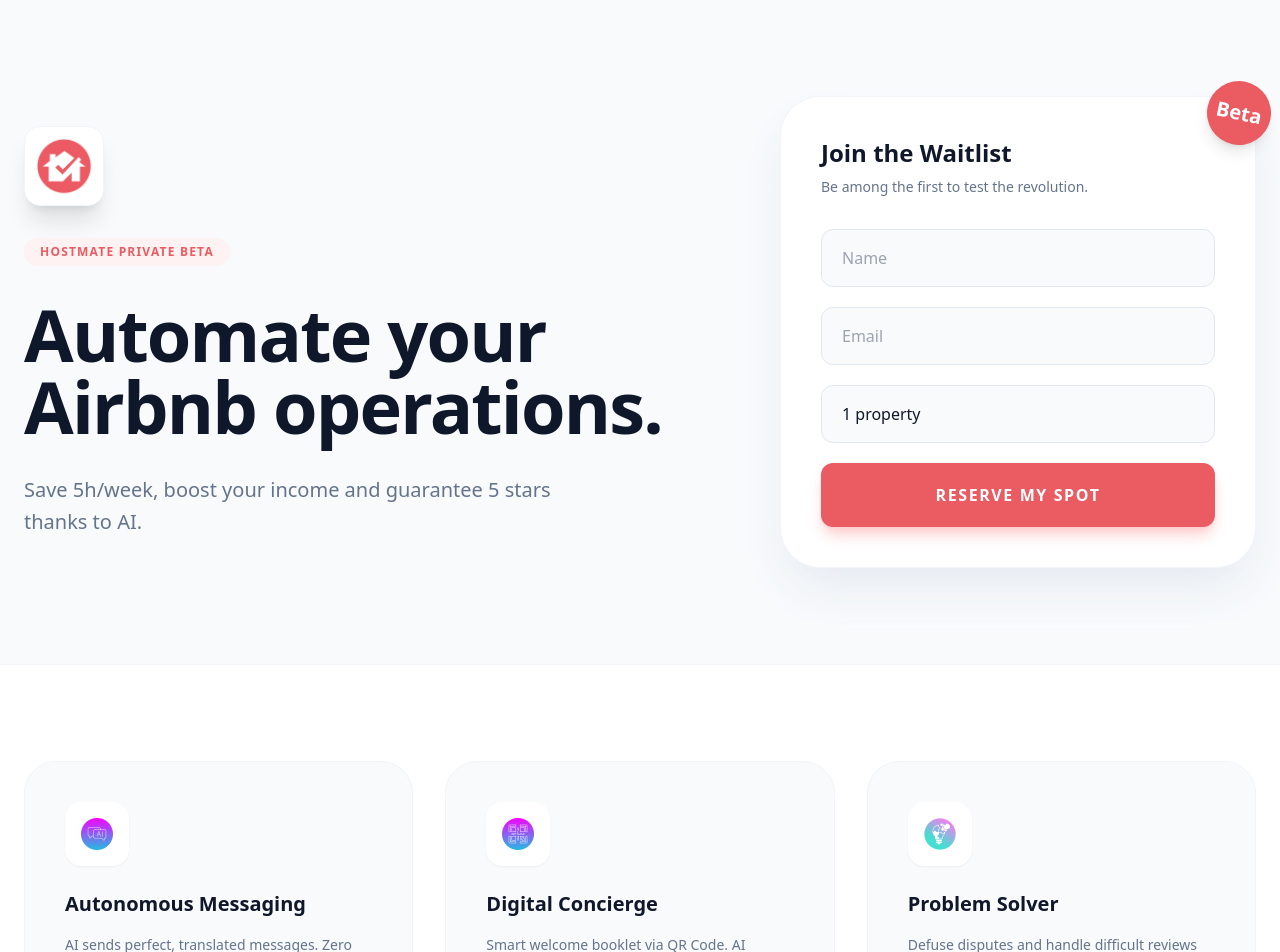
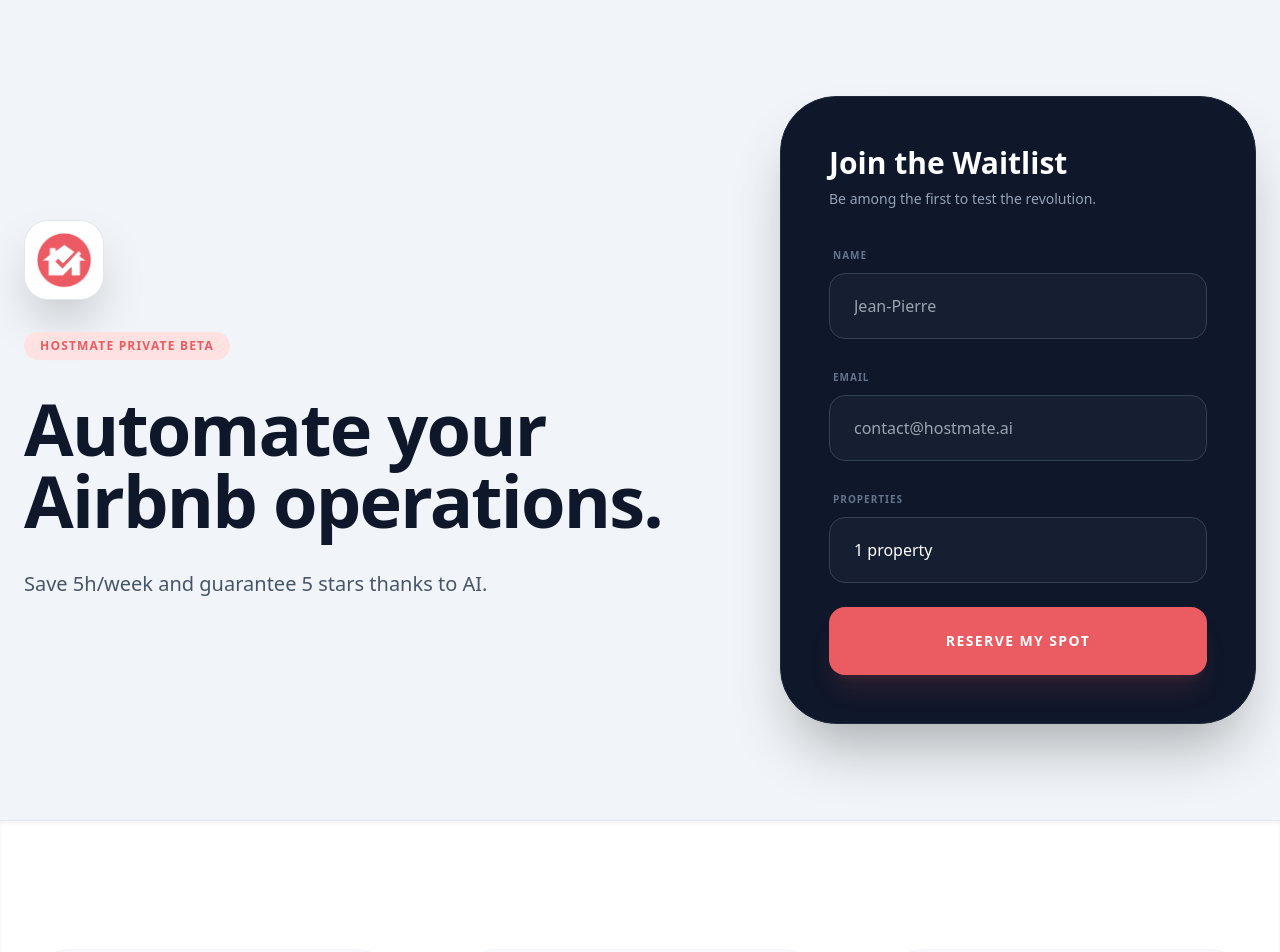
Before and after one commit to MOMOSIGMA/Hostmate_vitrine, a React (Vite) app: page / in a window 1280 px wide. Shown: the top 952 px of the page. Built offline with nearby package versions, Linux system fonts and the light colour scheme.

Commit message:
capture de langue

```diff
--- a/src/App.tsx
+++ b/src/App.tsx
@@ -5,13 +5,13 @@ const translations = {
   en: {
     badge: "HostMate Private Beta",
     heroTitle: "Automate your Airbnb operations.",
-    heroSubtitle: "Save 5h/week, boost your income and guarantee 5 stars thanks to AI.",
+    heroSubtitle: "Save 5h/week and guarantee 5 stars thanks to AI.",
     pillar1Title: "Autonomous Messaging",
     pillar1Desc: "AI sends perfect, translated messages. Zero manual entry, 24/7 responsiveness.",
     pillar2Title: "Digital Concierge",
     pillar2Desc: "Smart welcome booklet via QR Code. AI answers guest questions in real time.",
     pillar3Title: "Problem Solver",
-    pillar3Desc: "Defuse disputes and handle difficult reviews strategically to protect your rating.",
+    pillar3Desc: "Defuse disputes and handle reviews strategically to protect your rating.",
     formTitle: "Join the Waitlist",
     formSubtitle: "Be among the first to test the revolution.",
     labelName: "Name",
@@ -22,10 +22,8 @@ const translations = {
     opt3: "5+ properties",
     btnJoin: "RESERVE MY SPOT",
     btnLoading: "Sending...",
-    msgSuccess: "Welcome to the waitlist!",
-    msgError: "An error occurred.",
-    msgEmailExists: "Already registered.",
-    msgFieldRequired: "Name and email required."
+    thanksTitle: "You're on the list! 🎉",
+    thanksMsg: "Check your inbox. A confirmation email is on its way. Welcome to the HostMate family!",
   },
   fr: {
     badge: "HostMate Beta Privée",
@@ -47,10 +45,8 @@ const translations = {
     opt3: "Plus de 5",
     btnJoin: "RÉSERVER MA PLACE",
     btnLoading: "Envoi...",
-    msgSuccess: "Bienvenue dans la liste !",
-    msgError: "Une erreur est survenue.",
-    msgEmailExists: "Déjà inscrit.",
-    msgFieldRequired: "Prénom et email requis."
+    thanksTitle: "C'est validé ! 🎉",
+    thanksMsg: "Merci pour votre confiance. Un email de confirmation arrive dans votre boîte. À très vite !",
   }
 }
 
@@ -65,111 +61,131 @@ export default function LandingPage() {
   const [email, setEmail] = useState('')
   const [propertyCount, setPropertyCount] = useState(t.opt1)
   const [status, setStatus] = useState<'idle' | 'loading' | 'success' | 'error'>('idle')
-  const [message, setMessage] = useState('')
 
   const handleSubmit = async (event: React.FormEvent) => {
     event.preventDefault()
-    if (!name.trim() || !email.trim()) {
-      setStatus('error'); setMessage(t.msgFieldRequired); return
-    }
+    if (!name.trim() || !email.trim()) return
+
     setStatus('loading')
-    const { error } = await supabase.from('waitlist').insert([{ pseudo: name, email: email.toLowerCase(), property_count: propertyCount }])
-    if (error) {
-      setStatus('error'); setMessage(error.code === '23505' ? t.msgEmailExists : t.msgError)
-    } else {
-      setStatus('success'); setMessage(t.msgSuccess); setName(''); setEmail('')
-    }
+
+    // RECUPERATION AUTOMATIQUE DE LA LANGUE DU NAVIGATEUR
+    const userBrowserLang = navigator.language || 'en'
+
+    const { error } = await supabase.from('waitlist').insert([{
+      pseudo: name,
+      email: email.toLowerCase(),
+      property_count: propertyCount,
+      language: userBrowserLang // Stockage automatique sans demander
+    }])
+
+    if (error) setStatus('error')
+    else setStatus('success')
   }
 
   return (
-    <div className="min-h-screen bg-slate-50 text-slate-900 font-sans selection:bg-red-100">
-      {/* SECTION HERO + FORMULAIRE (SANS SCROLL) */}
+    <div className="min-h-screen bg-slate-100 text-slate-900 font-sans selection:bg-red-100">
+
+      {/* HEADER HERO */}
       <section className="relative px-6 py-12 lg:py-24 mx-auto max-w-7xl">
         <div className="grid gap-16 lg:grid-cols-12 items-center">
 
-          {/* GAUCHE : TEXTE */}
           <div className="lg:col-span-7 space-y-8 text-center lg:text-left">
             <div className="flex justify-center lg:justify-start">
-               <img src="/icon.png" alt="Logo" className="h-20 w-20 shadow-xl rounded-2xl bg-white p-2 border border-slate-100" />
+               <img src="/icon.png" alt="Logo" className="h-20 w-20 shadow-2xl rounded-3xl bg-white p-2 border border-slate-200" />
             </div>
-            <div className="inline-block px-4 py-1.5 rounded-full bg-red-50 text-[#eb5b62] text-xs font-black uppercase tracking-widest">
+            <div className="inline-block px-4 py-1.5 rounded-full bg-red-100 text-[#eb5b62] text-xs font-black uppercase tracking-widest">
               {t.badge}
             </div>
-            <h1 className="text-5xl sm:text-7xl font-black tracking-tight leading-[1.1]">
+            <h1 className="text-5xl sm:text-7xl font-black tracking-tight leading-[1.1] text-slate-900">
               {t.heroTitle}
             </h1>
-            <p className="text-xl text-slate-500 max-w-xl mx-auto lg:mx-0 leading-relaxed">
+            <p className="text-xl text-slate-600 max-w-xl mx-auto lg:mx-0 leading-relaxed font-medium">
               {t.heroSubtitle}
             </p>
           </div>
 
-          {/* DROITE : FORMULAIRE (IMMEDIATEMENT VISIBLE) */}
+          {/* DROITE : LE FORMULAIRE NOIR (SÉRIEUX & CONTRASTÉ) */}
           <div className="lg:col-span-5">
-            <div className="bg-white p-8 sm:p-10 rounded-[2.5rem] shadow-2xl shadow-slate-200 border border-slate-100 relative">
-              <div className="absolute -top-4 -right-4 h-16 w-16 bg-[#eb5b62] rounded-full flex items-center justify-center text-white font-bold text-xl rotate-12 shadow-lg">
-                Beta
+            <div className="bg-slate-900 p-8 sm:p-12 rounded-[3.5rem] shadow-[0_35px_60px_-15px_rgba(0,0,0,0.3)] relative overflow-hidden text-white border border-slate-800">
+
+              {status === 'success' ? (
+                // L'EFFET DE DIALOGUE / SUCCÈS
+                <div className="text-center py-12 animate-in fade-in zoom-in duration-500">
+                  <div className="text-7xl mb-6">🚀</div>
+                  <h2 className="text-3xl font-black mb-4 text-white">{t.thanksTitle}</h2>
+                  <p className="text-slate-400 leading-relaxed font-medium">{t.thanksMsg}</p>
                 </div>
-              <h2 className="text-2xl font-bold mb-2">{t.formTitle}</h2>
-              <p className="text-slate-500 text-sm mb-8">{t.formSubtitle}</p>
+              ) : (
+                <>
+                  <h2 className="text-3xl font-black mb-2">{t.formTitle}</h2>
+                  <p className="text-slate-400 text-sm mb-8 font-medium">{t.formSubtitle}</p>
 
-              <form onSubmit={handleSubmit} className="space-y-5">
+                  <form onSubmit={handleSubmit} className="space-y-6">
+                    <div className="space-y-2">
+                       <label className="text-[10px] font-black uppercase tracking-widest text-slate-500 ml-1">{t.labelName}</label>
                        <input
-                  type="text" value={name} onChange={(e) => setName(e.target.value)}
-                  placeholder={t.labelName}
-                  className="w-full rounded-xl border border-slate-200 bg-slate-50 px-5 py-4 outline-none focus:border-[#eb5b62] transition-all"
+                        type="text" value={name} onChange={(e) => setName(e.target.value)} required
+                        placeholder="Jean-Pierre"
+                        className="w-full rounded-2xl border border-slate-700 bg-slate-800/50 px-6 py-5 text-white outline-none focus:border-[#eb5b62] focus:ring-1 focus:ring-[#eb5b62] transition-all"
                       />
+                    </div>
+                    <div className="space-y-2">
+                       <label className="text-[10px] font-black uppercase tracking-widest text-slate-500 ml-1">{t.labelEmail}</label>
                        <input
-                  type="email" value={email} onChange={(e) => setEmail(e.target.value)}
-                  placeholder={t.labelEmail}
-                  className="w-full rounded-xl border border-slate-200 bg-slate-50 px-5 py-4 outline-none focus:border-[#eb5b62] transition-all"
+                        type="email" value={email} onChange={(e) => setEmail(e.target.value)} required
+                        placeholder="contact@hostmate.ai"
+                        className="w-full rounded-2xl border border-slate-700 bg-slate-800/50 px-6 py-5 text-white outline-none focus:border-[#eb5b62] focus:ring-1 focus:ring-[#eb5b62] transition-all"
                       />
+                    </div>
+                    <div className="space-y-2">
+                       <label className="text-[10px] font-black uppercase tracking-widest text-slate-500 ml-1">{t.labelCount}</label>
                        <select
                         value={propertyCount} onChange={(e) => setPropertyCount(e.target.value)}
-                  className="w-full rounded-xl border border-slate-200 bg-slate-50 px-5 py-4 outline-none appearance-none cursor-pointer"
+                        className="w-full rounded-2xl border border-slate-700 bg-slate-800/50 px-6 py-5 text-white outline-none cursor-pointer appearance-none"
                       >
                         <option value={t.opt1}>{t.opt1}</option>
                         <option value={t.opt2}>{t.opt2}</option>
                         <option value={t.opt3}>{t.opt3}</option>
                       </select>
+                    </div>
+
                     <button
                       type="submit" disabled={status === 'loading'}
-                  className="w-full rounded-xl bg-[#eb5b62] py-5 text-white font-black tracking-widest hover:bg-[#d44f58] transition-all shadow-lg shadow-red-200 disabled:opacity-50"
+                      className="w-full rounded-2xl bg-[#eb5b62] py-6 text-white font-black tracking-widest uppercase text-sm hover:bg-[#d44f58] transition-all shadow-xl shadow-[#eb5b6220] active:scale-95 disabled:opacity-50"
                     >
                       {status === 'loading' ? t.btnLoading : t.btnJoin}
                     </button>
-                {message && (
-                  <p className={`text-center text-sm font-bold mt-4 ${status === 'success' ? 'text-emerald-500' : 'text-red-500'}`}>
-                    {message}
-                  </p>
+                    {status === 'error' && <p className="text-center text-xs font-bold text-red-400 mt-4 italic">Error. Please try again.</p>}
+                  </form>
+                </>
               )}
-              </form>
             </div>
           </div>
         </div>
       </section>
 
-      {/* SECTION CARTES (PILLIERS) AVEC CONTRASTE */}
-      <section className="bg-white py-24 border-t border-slate-100">
+      {/* SECTION PILLIERS : FOND BLANC POUR CASSER LE GRIS */}
+      <section className="bg-white py-32 border-t border-slate-200 shadow-inner">
         <div className="mx-auto max-w-7xl px-6">
-          <div className="grid gap-8 lg:grid-cols-3">
+          <div className="grid gap-12 lg:grid-cols-3">
             {[
               { img: '/messaging.png', title: t.pillar1Title, desc: t.pillar1Desc },
               { img: '/booklet.png', title: t.pillar2Title, desc: t.pillar2Desc },
               { img: '/problem-solver.png', title: t.pillar3Title, desc: t.pillar3Desc },
             ].map((pillar) => (
-              <article key={pillar.title} className="bg-slate-50 rounded-[2rem] p-10 border border-slate-100 hover:border-[#eb5b6250] hover:bg-white hover:shadow-2xl transition-all duration-300">
-                <div className="mb-6 flex h-16 w-16 items-center justify-center rounded-2xl bg-white shadow-sm">
-                  <img src={pillar.img} alt={pillar.title} className="h-8 w-8" />
+              <article key={pillar.title} className="bg-slate-50 rounded-[3rem] p-12 border border-slate-100 hover:shadow-2xl hover:bg-white transition-all duration-500 group">
+                <div className="mb-10 flex h-20 w-20 items-center justify-center rounded-[1.5rem] bg-white shadow-md group-hover:bg-red-50 transition-colors">
+                  <img src={pillar.img} alt={pillar.title} className="h-10 w-10" />
                 </div>
-                <h3 className="text-xl font-bold mb-4">{pillar.title}</h3>
-                <p className="text-slate-500 text-sm leading-relaxed">{pillar.desc}</p>
+                <h3 className="text-2xl font-black mb-6 text-slate-900 leading-tight">{pillar.title}</h3>
+                <p className="text-slate-500 text-lg leading-relaxed font-medium">{pillar.desc}</p>
               </article>
             ))}
           </div>
         </div>
       </section>
 
-      <footer className="py-12 text-center text-slate-400 text-xs font-bold tracking-widest uppercase">
+      <footer className="py-16 text-center text-slate-400 text-xs font-black tracking-[0.3em] uppercase">
         © {new Date().getFullYear()} HostMate AI — Built for professionals
       </footer>
     </div>
```
Lines whose indentation alone changed are shown as unchanged.
